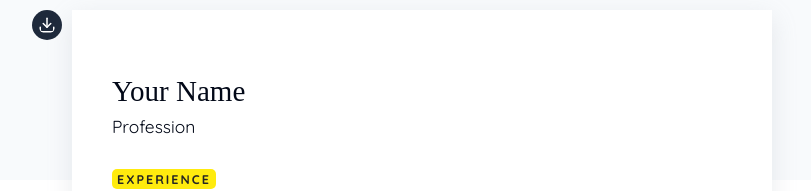
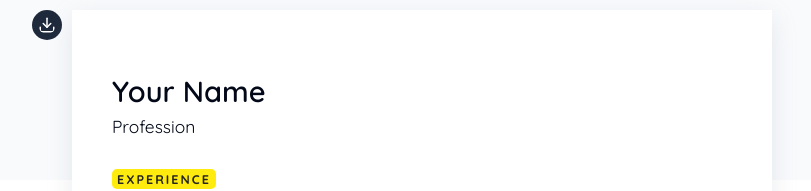
Before and after one commit to zenithexe/resume-builder, a React (Vite) app: page / in a window 1280 px wide. Shown: the part 620-811 px from the top of the page, without its empty margins (243-1054 px from the left). Built offline with nearby package versions, Linux system fonts and the light colour scheme; a web font is replaced by a local one; what @react-pdf/renderer would draw is missing.

Commit message:
Font Fix

```diff
--- a/src/styles/ResumeTemplate.css
+++ b/src/styles/ResumeTemplate.css
@@ -41,8 +41,8 @@
 
 
 .header h1{
-    font-family: "Poppins";
-    font-weight: 500;
+    font-family: "Quicksand";
+    font-weight: 600;
     font-size: 3.0em;
 }
 
```
